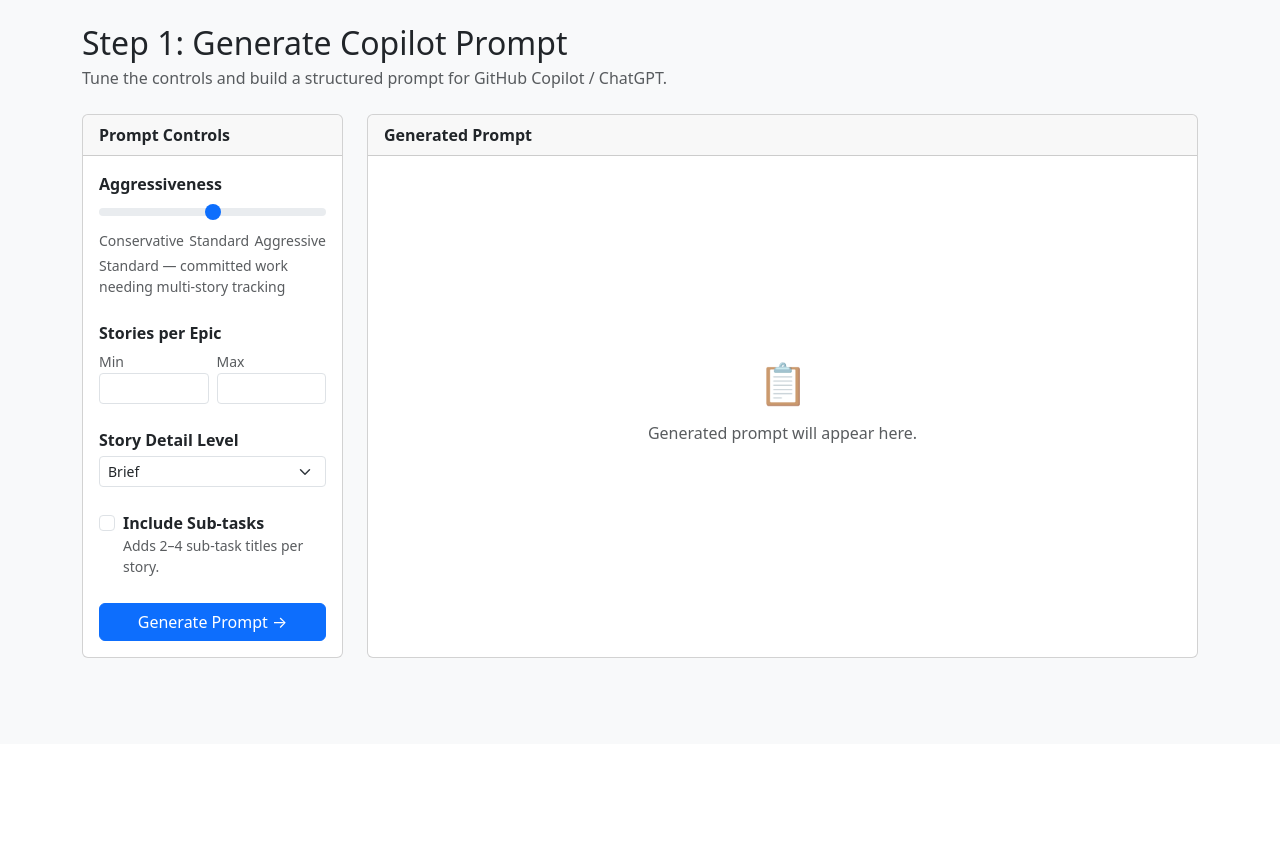
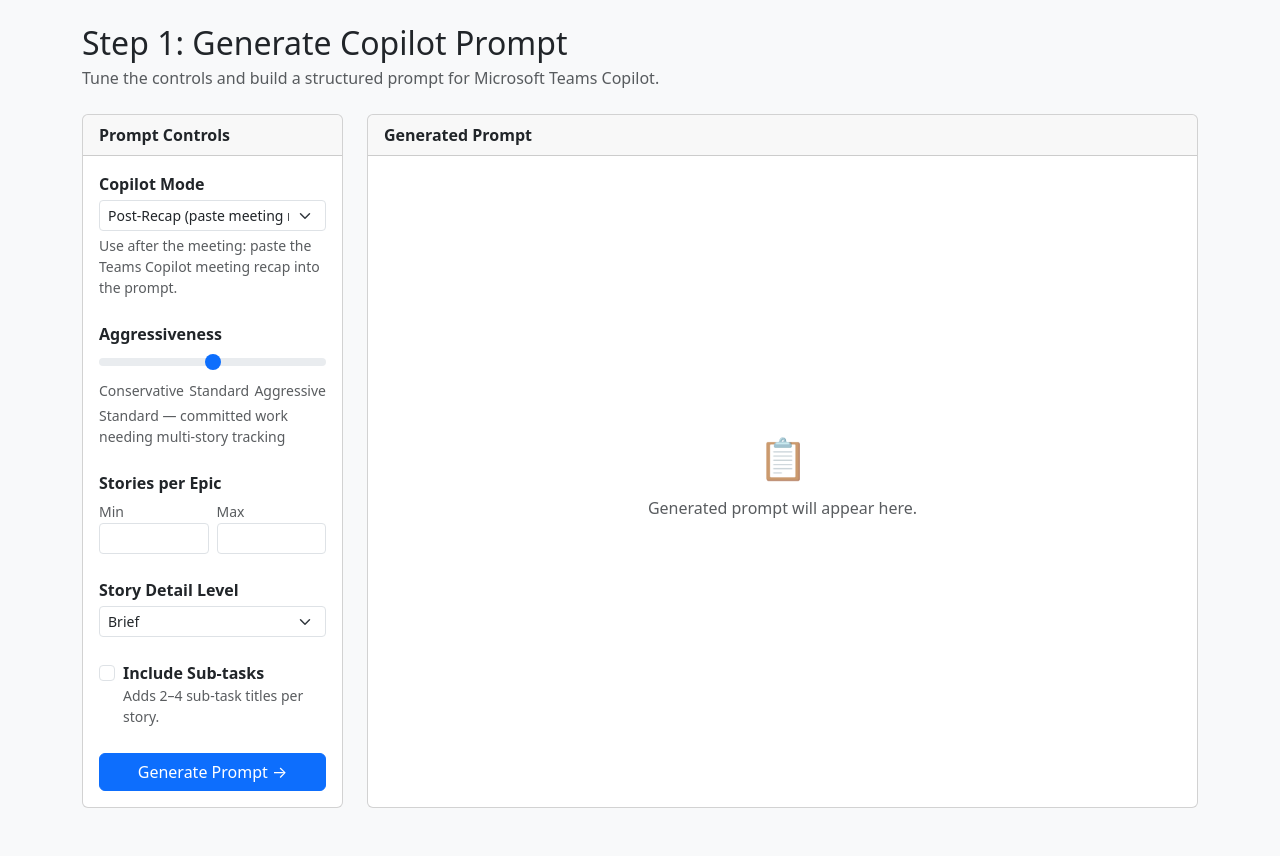
Before and after one commit to stefanschaedeli/jiramaster, a Python web app: template templates/prompt/index.html in a window 1280 px wide. Shown: the part 56-912 px from the top of the page. Before the commit the page ends 714 px from the top, so only its background shows below. Run offline with Jinja, Linux system fonts and the light colour scheme; the template is opened without the code that fills it, so the values that code supplies are empty.

Commit message:
feat: add Copilot Mode dropdown with dynamic how-to-use instructions

```diff
--- a/templates/prompt/index.html
+++ b/templates/prompt/index.html
@@ -3,7 +3,7 @@
 
 {% block content %}
 <h2 class="mb-1">Step 1: Generate Copilot Prompt</h2>
-<p class="text-muted mb-4">Tune the controls and build a structured prompt for GitHub Copilot / ChatGPT.</p>
+<p class="text-muted mb-4">Tune the controls and build a structured prompt for Microsoft Teams Copilot.</p>
 
 <form method="POST" action="{{ url_for('prompt.generate') }}">
   <input type="hidden" name="csrf_token" value="{{ csrf_token() }}">
@@ -13,6 +13,7 @@
   <input type="hidden" name="stories_max"    id="h_stories_max"    value="{{ tuning.stories_max }}">
   <input type="hidden" name="detail_level"   id="h_detail_level"   value="{{ tuning.detail_level }}">
   <input type="hidden" name="include_subtasks" id="h_include_subtasks" value="{{ '1' if tuning.include_subtasks else '0' }}">
+  <input type="hidden" name="copilot_mode" id="h_copilot_mode" value="{{ tuning.copilot_mode }}">
 
   <div class="row g-4">
 
@@ -21,6 +22,20 @@
       <div class="card h-100">
         <div class="card-header fw-semibold">Prompt Controls</div>
         <div class="card-body d-flex flex-column gap-4">
+
+          <!-- Copilot Mode -->
+          <div>
+            <label class="form-label fw-semibold mb-1">Copilot Mode</label>
+            <select class="form-select form-select-sm" id="copilot_mode">
+              <option value="post_recap" {% if tuning.copilot_mode == 'post_recap' %}selected{% endif %}>
+                Post-Recap (paste meeting recap)
+              </option>
+              <option value="in_meeting" {% if tuning.copilot_mode == 'in_meeting' %}selected{% endif %}>
+                In-Meeting (live transcript)
+              </option>
+            </select>
+            <p class="text-muted small mt-1 mb-0" id="copilot_mode_label"></p>
+          </div>
 
           <!-- Aggressiveness -->
           <div>
@@ -100,12 +115,10 @@
           {% if generated_prompt %}
             <textarea id="generatedPrompt" class="form-control font-mono flex-grow-1"
                       rows="20" readonly>{{ generated_prompt }}</textarea>
-            <div class="mt-2 p-2 bg-light border rounded small text-muted">
+            <div class="mt-2 p-2 bg-light border rounded small text-muted" id="howToUseBox">
               <strong>How to use:</strong>
-              <ol class="mb-0 ps-3 mt-1">
-                <li>Click <strong>Download .txt</strong> to save this prompt as a file.</li>
-                <li>In GitHub Copilot Chat, attach the file (paperclip icon) and send it — or paste the text directly.</li>
-                <li>Copilot will reply with a YAML file. Save the raw YAML (no extra text) and upload it on the <a href="{{ url_for('import_view.index') }}">Import page</a>.</li>
+              <ol class="mb-0 ps-3 mt-1" id="howToUseSteps">
+                <!-- Populated by JS based on selected Copilot Mode -->
               </ol>
             </div>
           {% else %}
@@ -131,6 +144,7 @@
   <input type="hidden" name="stories_max"    id="dl_stories_max"    value="{{ tuning.stories_max }}">
   <input type="hidden" name="detail_level"   id="dl_detail_level"   value="{{ tuning.detail_level }}">
   <input type="hidden" name="include_subtasks" id="dl_include_subtasks" value="{{ '1' if tuning.include_subtasks else '0' }}">
+  <input type="hidden" name="copilot_mode" id="dl_copilot_mode" value="{{ tuning.copilot_mode }}">
 </form>
 
 <script nonce="{{ csp_nonce }}">
@@ -141,18 +155,43 @@
     3: "Aggressive — all work streams, even tentative ones",
   };
 
+  const copilotModeDescriptions = {
+    'post_recap': 'Use after the meeting: paste the Teams Copilot meeting recap into the prompt.',
+    'in_meeting': 'Use during a live meeting: Copilot reads the transcript directly — no pasting needed.',
+  };
+
+  const importUrl = "{{ url_for('import_view.index') }}";
+  const copilotModeSteps = {
+    'post_recap': [
+      'Generate the prompt using the controls above.',
+      'In your Teams meeting, ask Copilot to <strong>summarize the meeting</strong> and copy the recap.',
+      'Click <strong>Copy</strong> to copy this prompt, then paste it to Copilot in Teams and replace the MEETING NOTES section with the recap.',
+      'Ask Copilot to provide the result as a <strong>downloadable .yaml file</strong>.',
+      'Upload the .yaml file on the <a href="' + importUrl + '">Import page</a>.',
+    ],
+    'in_meeting': [
+      'Generate the prompt using the controls above.',
+      'Click <strong>Copy</strong> or <strong>Download .txt</strong>.',
+      'In your Teams meeting, paste the prompt into the <strong>Copilot chat panel</strong> (Copilot has access to the live transcript — no pasting of notes needed).',
+      'Ask Copilot to provide the result as a <strong>downloadable .yaml file</strong>.',
+      'Upload the .yaml file on the <a href="' + importUrl + '">Import page</a>.',
+    ],
+  };
+
   function syncHidden() {
     const agg  = document.getElementById('aggressiveness').value;
     const smin = document.getElementById('stories_min').value;
     const smax = document.getElementById('stories_max').value;
     const dl   = document.getElementById('detail_level').value;
     const sub  = document.getElementById('include_subtasks').checked ? '1' : '0';
+    const mode = document.getElementById('copilot_mode').value;
 
     document.getElementById('h_aggressiveness').value   = agg;
     document.getElementById('h_stories_min').value      = smin;
     document.getElementById('h_stories_max').value      = smax;
     document.getElementById('h_detail_level').value     = dl;
     document.getElementById('h_include_subtasks').value = sub;
+    document.getElementById('h_copilot_mode').value     = mode;
 
     // Keep download form in sync too
     document.getElementById('dl_aggressiveness').value   = agg;
@@ -160,6 +199,7 @@
     document.getElementById('dl_stories_max').value      = smax;
     document.getElementById('dl_detail_level').value     = dl;
     document.getElementById('dl_include_subtasks').value = sub;
+    document.getElementById('dl_copilot_mode').value     = mode;
   }
 
   function updateAggressivenessLabel() {
@@ -167,17 +207,29 @@
     document.getElementById('aggressiveness_label').textContent = aggressivenessLabels[val] || '';
   }
 
+  function updateCopilotModeUI() {
+    const mode = document.getElementById('copilot_mode').value;
+    const label = document.getElementById('copilot_mode_label');
+    const stepsList = document.getElementById('howToUseSteps');
+    if (label) label.textContent = copilotModeDescriptions[mode] || '';
+    if (stepsList) {
+      const steps = copilotModeSteps[mode] || [];
+      stepsList.innerHTML = steps.map(function(s) { return '<li>' + s + '</li>'; }).join('');
+    }
+  }
+
   // Wire all controls
-  ['aggressiveness', 'stories_min', 'stories_max', 'detail_level', 'include_subtasks'].forEach(function (id) {
+  ['aggressiveness', 'stories_min', 'stories_max', 'detail_level', 'include_subtasks', 'copilot_mode'].forEach(function (id) {
     const el = document.getElementById(id);
     if (el) {
-      el.addEventListener('input', function () { syncHidden(); updateAggressivenessLabel(); });
-      el.addEventListener('change', function () { syncHidden(); updateAggressivenessLabel(); });
+      el.addEventListener('input', function () { syncHidden(); updateAggressivenessLabel(); updateCopilotModeUI(); });
+      el.addEventListener('change', function () { syncHidden(); updateAggressivenessLabel(); updateCopilotModeUI(); });
     }
   });
 
-  // Init label on page load
+  // Init labels on page load
   updateAggressivenessLabel();
+  updateCopilotModeUI();
 })();
 </script>
 {% endblock %}
```
